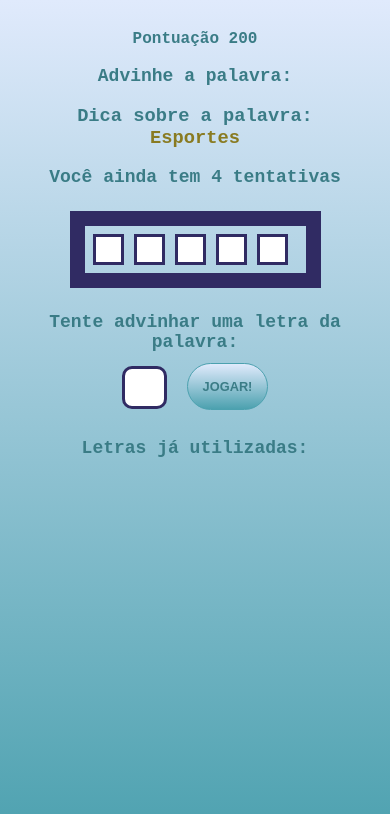
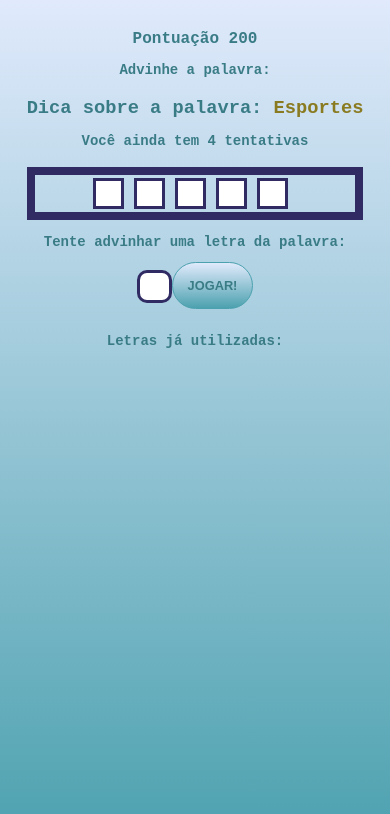
Before and after one commit to Jessicabm61/react-udemy-course-project, a React (Vite) app in the folder 6_SECRET_WORD/: page / in a window 390 px wide. Shown: the top 814 px of the page. Built offline with nearby package versions, Linux system fonts and the light colour scheme.

Commit message:
Organizando media

```diff
--- a/6_SECRET_WORD/src/components/Game.css
+++ b/6_SECRET_WORD/src/components/Game.css
@@ -70,10 +70,10 @@ p{
 /*320px - 480px = mobile*/
 @media(max-width: 480px){
     p{
-        font-size: 18px;
+        font-size: 14px;
     }
     .letter, .blankSquare{
-        font-size: 45px;
+        font-size: 25px;
         color: #302b63;
         background-color: white;
         height: 25px;
@@ -82,12 +82,12 @@ p{
         line-height: 1.5;
         font-weight: bold;
         text-transform: uppercase;
-        margin-right: 10px
+        margin-right: 10px;
     }
 
     .letterContainer input{
-        width: 35px;
-        height: 35px;
+        width: 25px;
+        height: 25px;
         border-radius: 10px;
         border: 3px solid #302b63;
         text-align: center;
@@ -95,14 +95,15 @@ p{
         font-weight: bold;
         color: #302b63;
         text-transform: uppercase;
+        margin: 0
     }
 
     .wordContainer {
         display: flex;
-        border: 15px solid #302b63;
-        padding: 8px;
-        margin: 1.5em;
+        border: 8px solid #302b63;
+        padding: 3px;
         justify-content: center;
+        margin: 0
     }
 
   }
--- a/6_SECRET_WORD/src/index.css
+++ b/6_SECRET_WORD/src/index.css
@@ -29,3 +29,17 @@ button {
 button:hover{
   background: #D4D3DD;
 }
+
+/*320px - 480px = mobile*/
+@media(max-width: 480px){
+  body{
+    font-family: 'Courier New', Courier, monospace;
+    padding: 0;
+    margin-right: 10px;
+    margin-left: 10px;
+    margin-top: 0px;
+    margin-bottom: 0px;
+    background: linear-gradient(180deg, #E0EAFC 0%, #4CA1AF 100%);
+    color: #3a7c86
+  }
+}
```
Also changed, not shown: 6_SECRET_WORD/src/components/index.html (deleted, +0 -11 lines), 6_SECRET_WORD/src/components/styles.css (deleted, +0 -10 lines).
